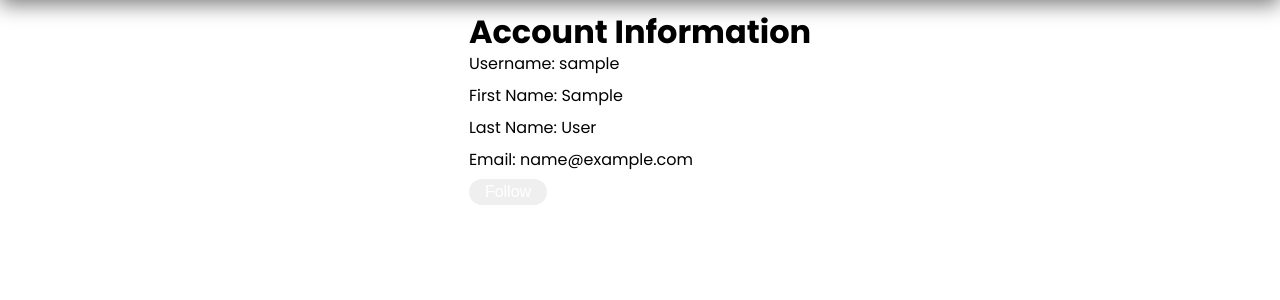
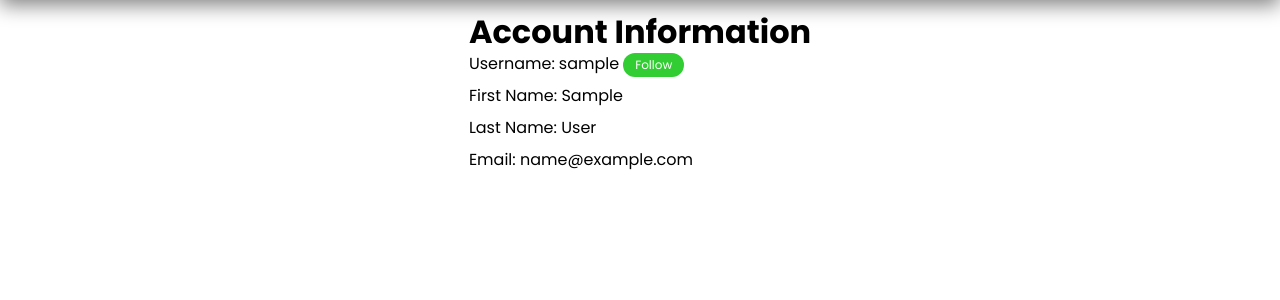
Before and after one commit to EclecticOwl/django-blog, a Django app: page /users/1/ in a window 1280 px wide. Shown: the part 70-370 px from the top of the page. Run offline with Django 4.2, Linux system fonts and the light colour scheme; tables that the repository leaves empty hold one stand-in row (values such as "Sample post").

Commit message:
Added some styling to the following template display.

```diff
--- a/core/templates/user_detail.html
+++ b/core/templates/user_detail.html
@@ -8,6 +8,17 @@
         <h1>Account Information</h1>
         <div class="account-username">
             <span>Username:</span> {{ profile.username }}
+            {% if request.user.profile in profile.followers.all %}
+            <form action="" method="post">
+                {% csrf_token %}
+                <button class='profile_unfollow' type="submit">Unfollow</button>
+            </form>
+            {% else %}
+            <form action="" method="post">
+                {% csrf_token %}
+                <button class='profile_follow' type="submit">Follow</button>
+            </form>
+            {% endif %}
         </div>
         {% if profile.first_name %}
         <div class="account-first-name">
@@ -24,17 +35,6 @@
            <span> Email:</span> {{ profile.email }}
         </div>
         {% endif %}
-        {% if request.user.profile in profile.followers.all %}
-        <form action="" method="post">
-            {% csrf_token %}
-            <button type="submit">Unfollow</button>
-        </form>
-        {% else %}
-        <form action="" method="post">
-            {% csrf_token %}
-            <button type="submit">Follow</button>
-        </form>
-        {% endif %}
     </div>
 </div>
 
--- a/static/css/main.css
+++ b/static/css/main.css
@@ -174,7 +174,20 @@ nav {
     justify-content: center;
     align-items: center;
 }
-
+.account-username {
+    display: flex;
+    gap: .25em;
+}
+.profile_follow, .profile_unfollow {
+    font-size: .75em;
+    font-family: inherit;
+}
+.profile_unfollow {
+    background-color: firebrick;
+}
+.profile_follow {
+    background-color: limegreen;
+}
 /* All Users Page Styling */
 
 .all-users-container {
```
